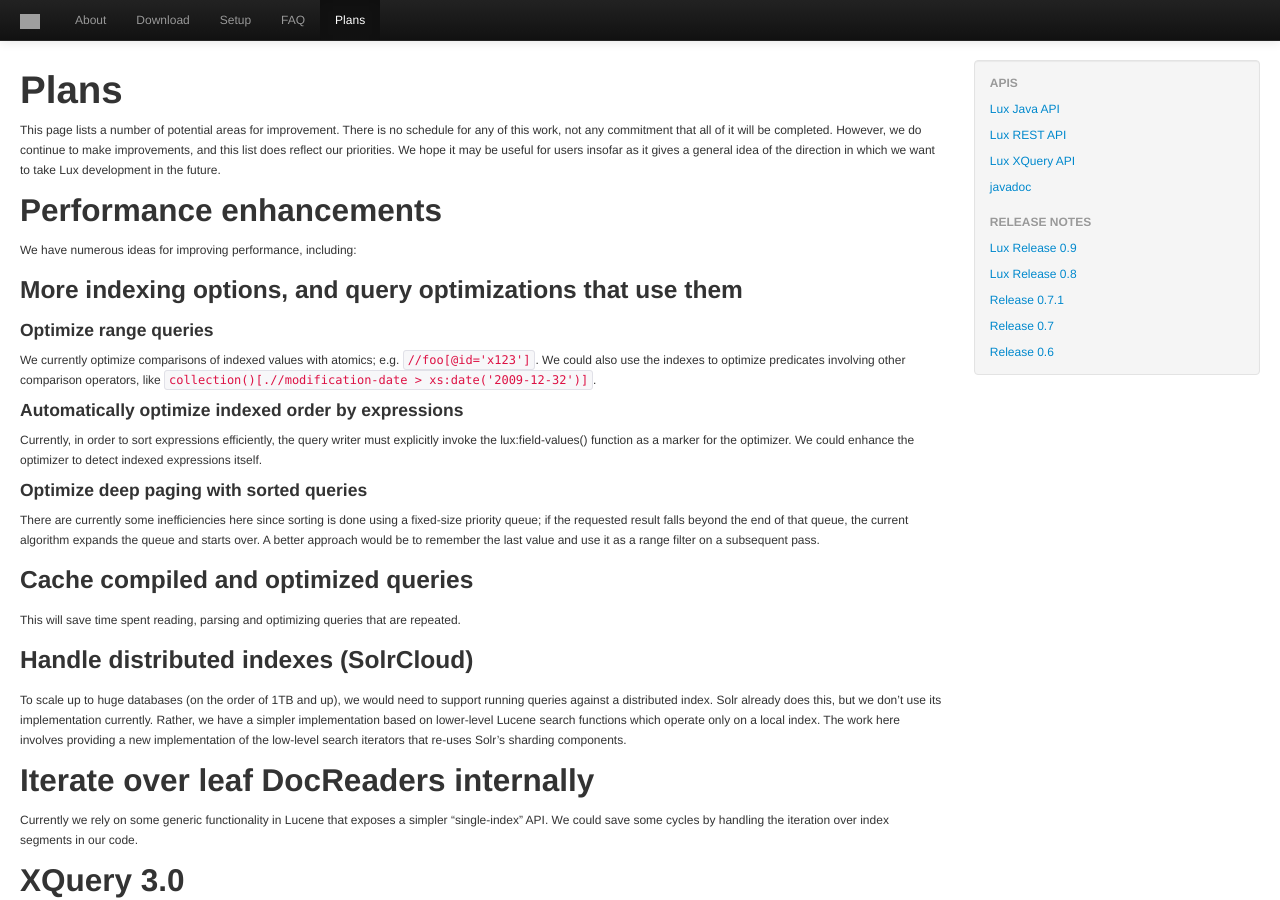
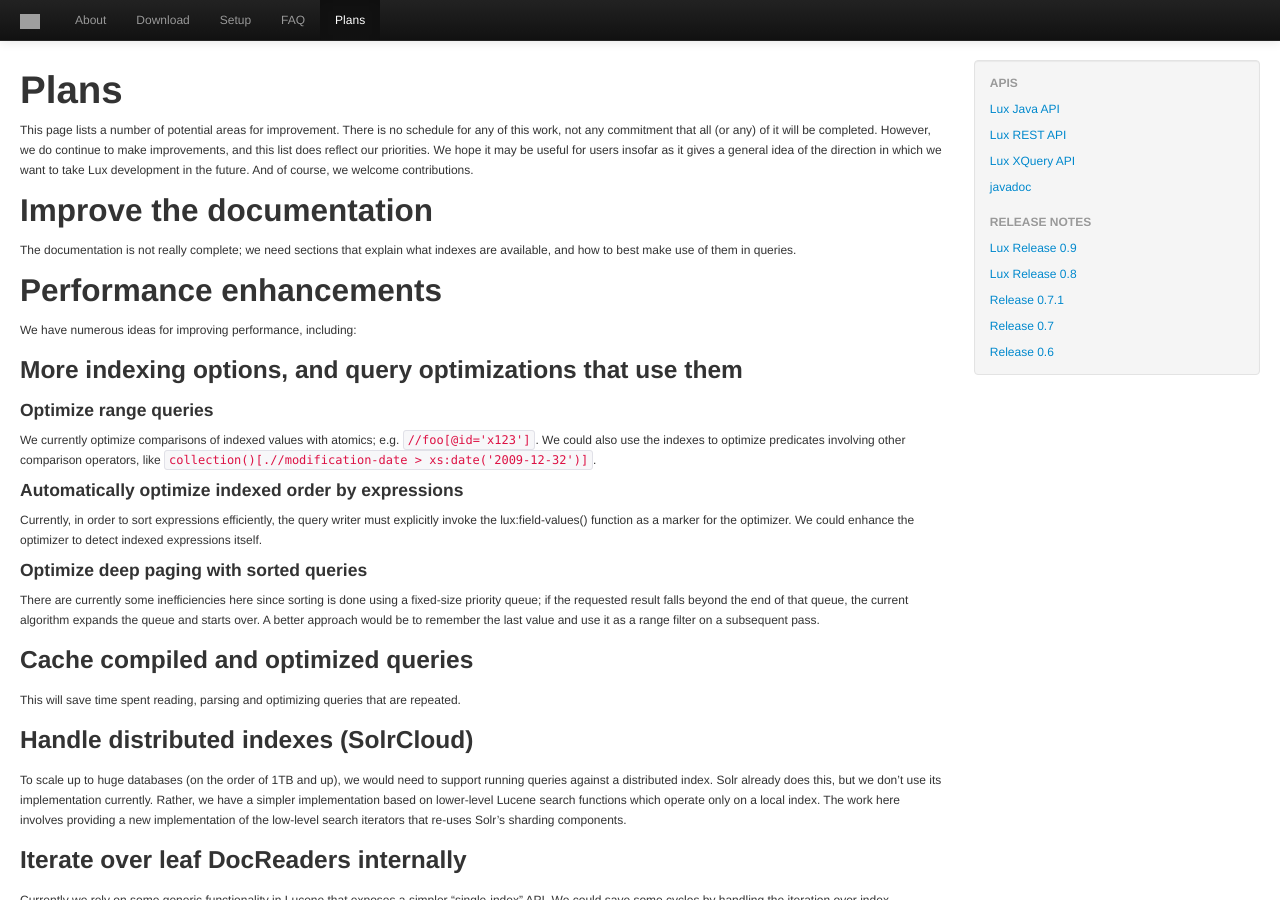
Before and after one commit to msokolov/lux, a Jekyll site: the page built from doc/PLANS.md, in a window 1280 px wide and 900 px high. Built offline with Jekyll 4.4.1, drawn with Linux system fonts in a browser that asks for light colours; some of the changed text lies outside the part shown; grey boxes are pictures that could not be loaded.

Commit message:
more docs...

```diff
--- a/doc/PLANS.md
+++ b/doc/PLANS.md
@@ -7,11 +7,17 @@ pos:   5
 # Plans
 
 This page lists a number of potential areas for improvement. There is no
-schedule for any of this work, not any commitment that all of it will be
-completed. However, we do continue to make improvements, and this list does
-reflect our priorities. We hope it may be useful for users insofar as it gives a
-general idea of the direction in which we want to take Lux development in
-the future.
+schedule for any of this work, not any commitment that all (or any) of it
+will be completed. However, we do continue to make improvements, and this
+list does reflect our priorities. We hope it may be useful for users
+insofar as it gives a general idea of the direction in which we want to
+take Lux development in the future.  And of course, we welcome
+contributions.
+
+## Improve the documentation
+
+The documentation is not really complete; we need sections that explain
+what indexes are available, and how to best make use of them in queries.
 
 ## Performance enhancements
 
@@ -52,7 +58,7 @@ operate only on a local index.  The work here involves providing a new
 implementation of the low-level search iterators that re-uses Solr's
 sharding components.
 
-## Iterate over leaf DocReaders internally
+### Iterate over leaf DocReaders internally
 
 Currently we rely on some generic functionality in Lucene that exposes a
 simpler "single-index" API.  We could save some cycles by handling the
@@ -111,14 +117,14 @@ what does it mean to run faceting alongside an XQuery that might execute
 multiple underlying Lucene queries. Do we identify a primary one?  Run
 multiple faceting episodes?
 
-## implement hexBinary and base64Binary response types
+## Implement hexBinary and base64Binary response types
 Currently these cannot be serialized by the REST API
 
-## provide a document processing pipeline
+## Provide a document processing pipeline
 
 Possibly support update triggers that run XQuery/XSLT, or incorporate XProc
 
-## enhance the query box
+## Enhance the query box
 
 It would be nice to add more advanced editing capabilities, including
 syntax highlighting, syntax checking, and term completion.
```
Also changed, not shown: doc/FAQ.md (+5 -0 lines).
